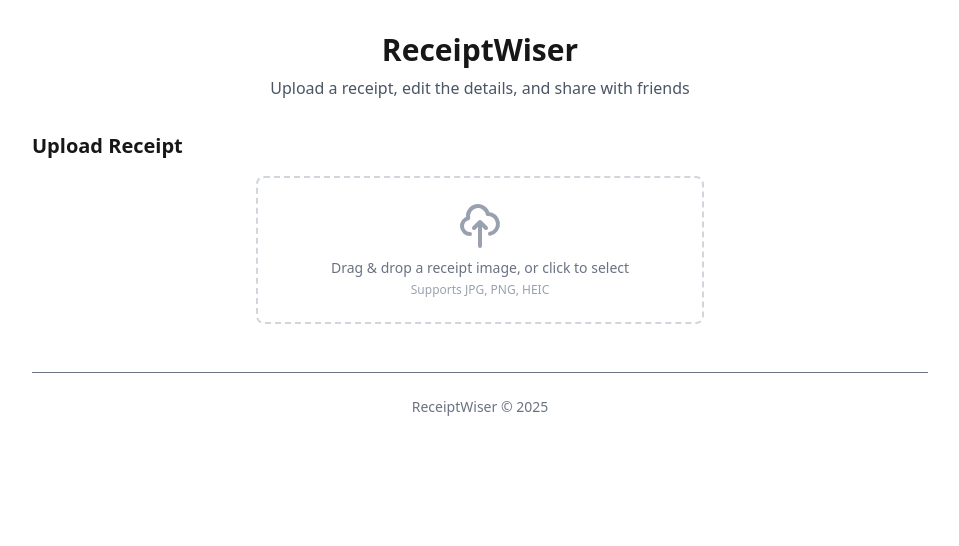
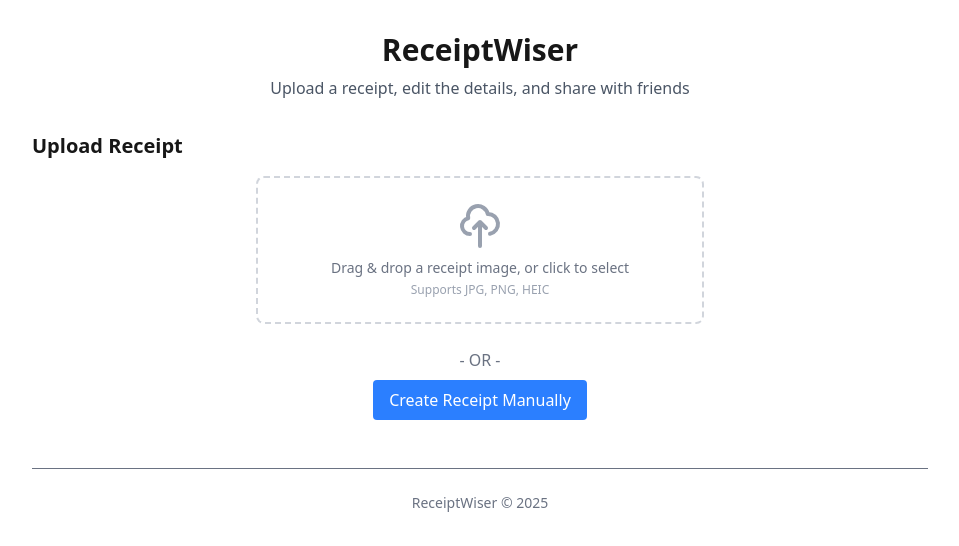
Before and after one commit to StreetLamb/receiptwiser, a Next.js app: page / in a window 1280 px wide. Shown: the top 546 px of the page, without its empty margins (160-1119 px from the left). Built offline with nearby package versions, Linux system fonts and the light colour scheme.

Commit message:
feat: Add manual receipt creation option with a button to create an empty receipt template

```diff
--- a/src/app/page.tsx
+++ b/src/app/page.tsx
@@ -1,6 +1,7 @@
 "use client";
 
 import { useState } from "react";
+import { v4 as uuidv4 } from "uuid";
 import ReceiptUploader from "@/components/ReceiptUploader";
 import ReceiptEditor from "@/components/ReceiptEditor";
 import ShareButton from "@/components/ShareButton";
@@ -20,6 +21,30 @@ export default function Home() {
   const handleError = (errorMessage: string) => {
     setError(errorMessage);
     setReceipt(null);
+  };
+
+  // Create an empty receipt template for manual entry
+  const createEmptyReceipt = () => {
+    const emptyReceipt: Receipt = {
+      items: [
+        {
+          id: uuidv4(),
+          name: "",
+          quantity: 1,
+          unitPrice: 0,
+          totalPrice: 0,
+        },
+      ],
+      subtotal: 0,
+      serviceChargePercent: 0,
+      serviceChargeAmount: 0,
+      taxPercent: 0,
+      taxAmount: 0,
+      total: 0,
+    };
+
+    setReceipt(emptyReceipt);
+    setError(null);
   };
 
   // Handle receipt updates
@@ -44,7 +69,7 @@ export default function Home() {
           </div>
         )}
 
-        {/* Receipt Upload */}
+        {/* Receipt Upload or Manual Creation */}
         {!receipt && (
           <div className="mb-8">
             <h2 className="text-xl font-semibold mb-4">Upload Receipt</h2>
@@ -52,6 +77,16 @@ export default function Home() {
               onReceiptAnalyzed={handleReceiptAnalyzed}
               onError={handleError}
             />
+
+            <div className="mt-6 text-center">
+              <p className="text-gray-500 mb-2">- OR -</p>
+              <button
+                onClick={createEmptyReceipt}
+                className="px-4 py-2 bg-blue-500 text-white rounded hover:bg-blue-600 transition-colors"
+              >
+                Create Receipt Manually
+              </button>
+            </div>
           </div>
         )}
 
```
